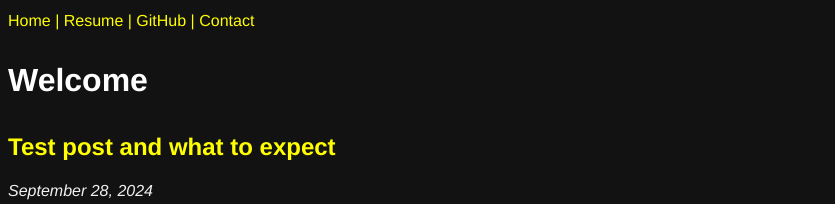
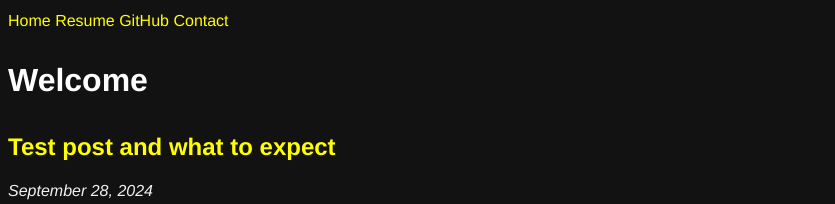
Before and after one commit to benn9833/benn9833.github.io, a Jekyll site: the page built from index.html, in a window 1280 px wide. Shown: the top 204 px of the page, without its empty margins (0-835 px from the left). Built offline with Jekyll 4.4.1, drawn with Linux system fonts in a browser that asks for light colours.

Commit message:
Update topnav.html

```diff
--- a/_includes/topnav.html
+++ b/_includes/topnav.html
@@ -1,6 +1,6 @@
 <div class="topnav">
-  <a class="active" href="{{ '/' | relative_url }}">Home  | </a>
-  <a href="{{ '/cv.html' | relative_url }}"> Resume  | </a>
-  <a href="https://github.com/benn9833"> GitHub  | </a>
-  <a href="{{ '/contact.html' | relative_url }}"> Contact</a>
+  <a class="active" href="{{ '/' | relative_url }}">Home</a>
+  <a href="{{ '/cv.html' | relative_url }}">Resume</a>
+  <a href="https://github.com/benn9833">GitHub</a>
+  <a href="{{ '/contact.html' | relative_url }}">Contact</a>
 </div>
```
